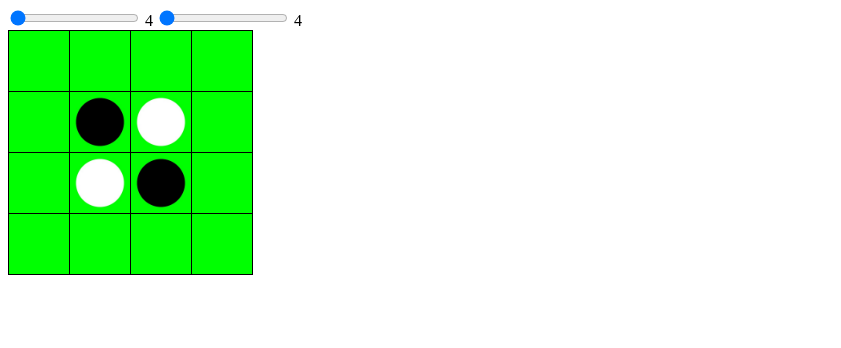
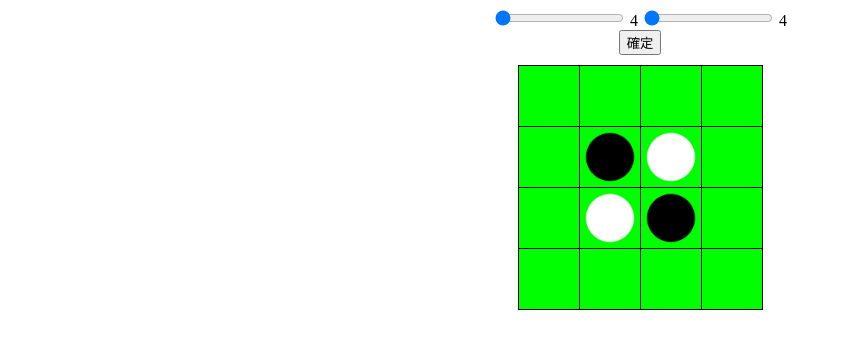
Before and after one commit to overclockbrain/variableOsero, a Vue app: page / in a window 1280 px wide. Shown: the top 348 px of the page, without its empty margins (0-841 px from the left). Built offline with nearby package versions, Linux system fonts and the light colour scheme.

Commit message:
minor improvements

```diff
--- a/src/App.vue
+++ b/src/App.vue
@@ -1,9 +1,17 @@
 <template>
-  <input type="range" min="4" max="50" step="2" v-model.number="width" />
-  {{ width }}
-  <input type="range" min="4" max="50" step="2" v-model.number="height" />
-  {{ height }}
-  <Othello :width="width" :height="height" />
+  <div class="center">
+    <input type="range" min="4" max="50" step="2" v-model.number="width" />
+    {{ width }}
+    <input type="range" min="4" max="50" step="2" v-model.number="height" />
+    {{ height }}<br />
+    <button
+      @click="this.$refs.othello.putCenterPieces()"
+      style="margin-bottom: 10px"
+    >
+      確定
+    </button>
+  </div>
+  <Othello :width="width" :height="height" ref="othello" class="center" />
 </template>
 
 <script>
@@ -24,4 +32,8 @@ export default {
 </script>
 
 <style>
+.center {
+  text-align: center;
+  margin: 0 auto;
+}
 </style>
--- a/src/components/Cell.vue
+++ b/src/components/Cell.vue
@@ -12,18 +12,24 @@ export default {
   },
   computed: {
     imgsrc: function () {
-      anime({
-        targets: this.$el,
-        rotateY: [180, -180],
-        easing: "easeInOutQuad",
-        duration: 500,
-      });
       if (this.piece == 1) {
         return require("../assets/black.jpg");
       } else if (this.piece == 2) {
         return require("../assets/white.jpg");
       }
       return require("../assets/none.jpg");
+    },
+  },
+  watch: {
+    piece: function (newVal, oldVal) {
+      if (oldVal != 0) {
+        anime({
+          targets: this.$el,
+          rotateY: [180, -180],
+          easing: "easeInOutQuad",
+          duration: 500,
+        });
+      }
     },
   },
 };
--- a/src/components/Othello.vue
+++ b/src/components/Othello.vue
@@ -45,20 +45,23 @@ export default {
       for (let x = 0; x < this.width; x++) {
         state[x] = new Array(this.height).fill(0);
       }
-
+      this.state = state;
+    },
+    putCenterPieces() {
       const basisX = this.width / 2 - 1;
       const basisY = this.height / 2 - 1;
 
-      state[basisX][basisY] = 1;
-      state[basisX][basisY + 1] = 2;
-      state[basisX + 1][basisY] = 2;
-      state[basisX + 1][basisY + 1] = 1;
+      this.state[basisX][basisY] = 1;
+      this.state[basisX][basisY + 1] = 2;
+      this.state[basisX + 1][basisY] = 2;
+      this.state[basisX + 1][basisY + 1] = 1;
 
-      this.state = state;
+      this.state = this.state.slice();
     },
   },
   created: function () {
     this.initState();
+    this.putCenterPieces();
   },
   watch: {
     width: function () {
```
